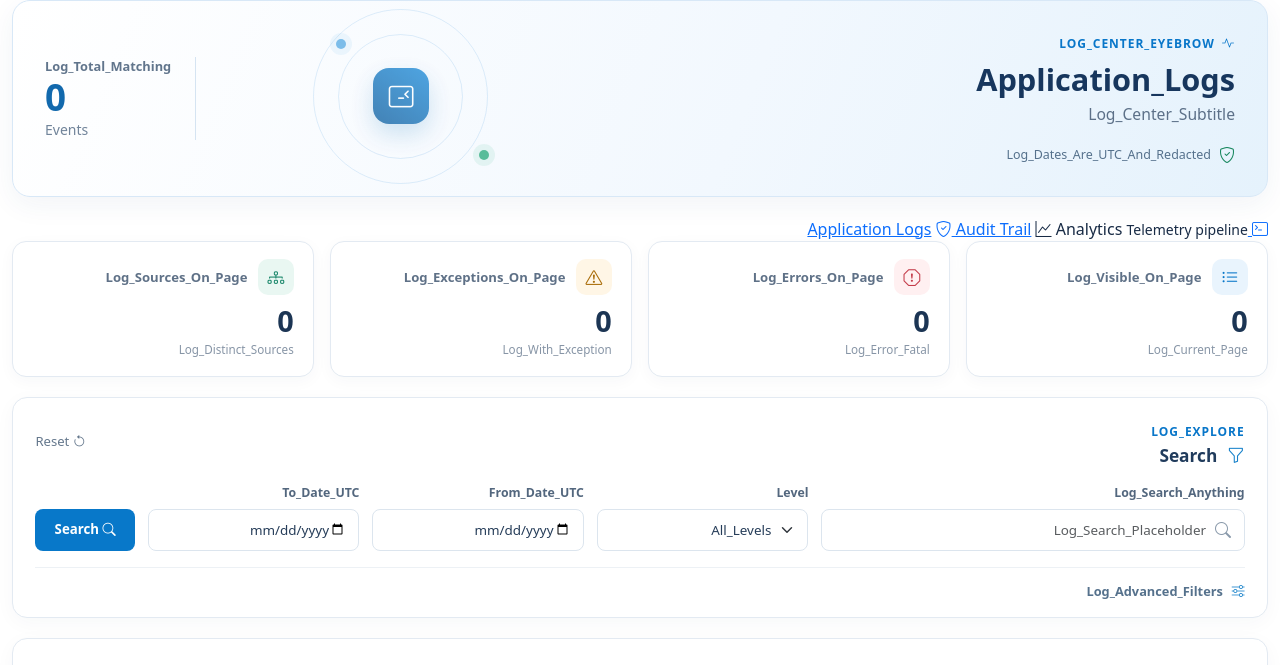
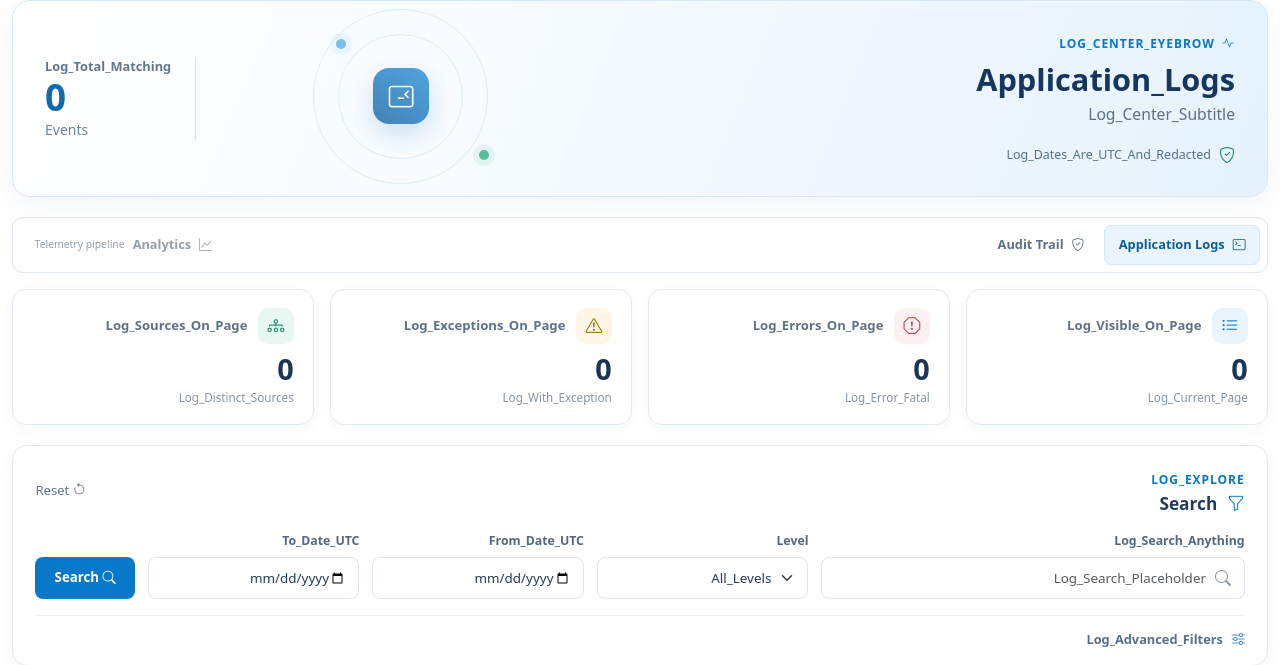
Before and after one commit to alaa5366/BuildingManagement-MVC, an ASP.NET Core app: template Views/ApplicationLogs/Index.cshtml in a window 1280 px wide. Shown: the top 665 px of the page. Run offline with ASP.NET Core 8, Linux system fonts and the light colour scheme; the template is opened without the code that fills it, so the values that code supplies are empty; the project's own start-up code is not run, and a stand-in starts its controllers and pages; some libraries are stand-ins or nearby versions.

Commit message:
Style unified observability navigation across log streams

```diff
--- a/wwwroot/css/application-logs.css
+++ b/wwwroot/css/application-logs.css
@@ -207,3 +207,24 @@
 .log-center .log-source-cell > span {
     display: block;
 }
+
+
+/* Shared observability navigation: one Kibana-style workspace, two protected streams. */
+.log-center .observability-nav {
+    display:flex; align-items:center; gap:.35rem; flex-wrap:wrap; margin:1rem 0;
+    padding:.45rem; border:1px solid #dfe7ef; border-radius:11px; background:#fff;
+}
+.log-center .observability-nav a,
+.log-center .observability-nav > span {
+    display:inline-flex; align-items:center; gap:.5rem; padding:.65rem .9rem;
+    border-radius:8px; color:#5c7086; font-size:.8rem; font-weight:750; text-decoration:none;
+}
+.log-center .observability-nav a:hover { background:#f1f6fb; color:#176da8; }
+.log-center .observability-nav a.active {
+    color:#075f9d; background:#eaf4fc; box-shadow:inset 0 0 0 1px #d4e8f8;
+}
+.log-center .observability-nav > span { margin-inline-start:auto; color:#91a0af; }
+.log-center .observability-nav small { font-size:.65rem; font-weight:500; }
+@media(max-width:650px) {
+    .log-center .observability-nav > span { margin-inline-start:0; }
+}
```
